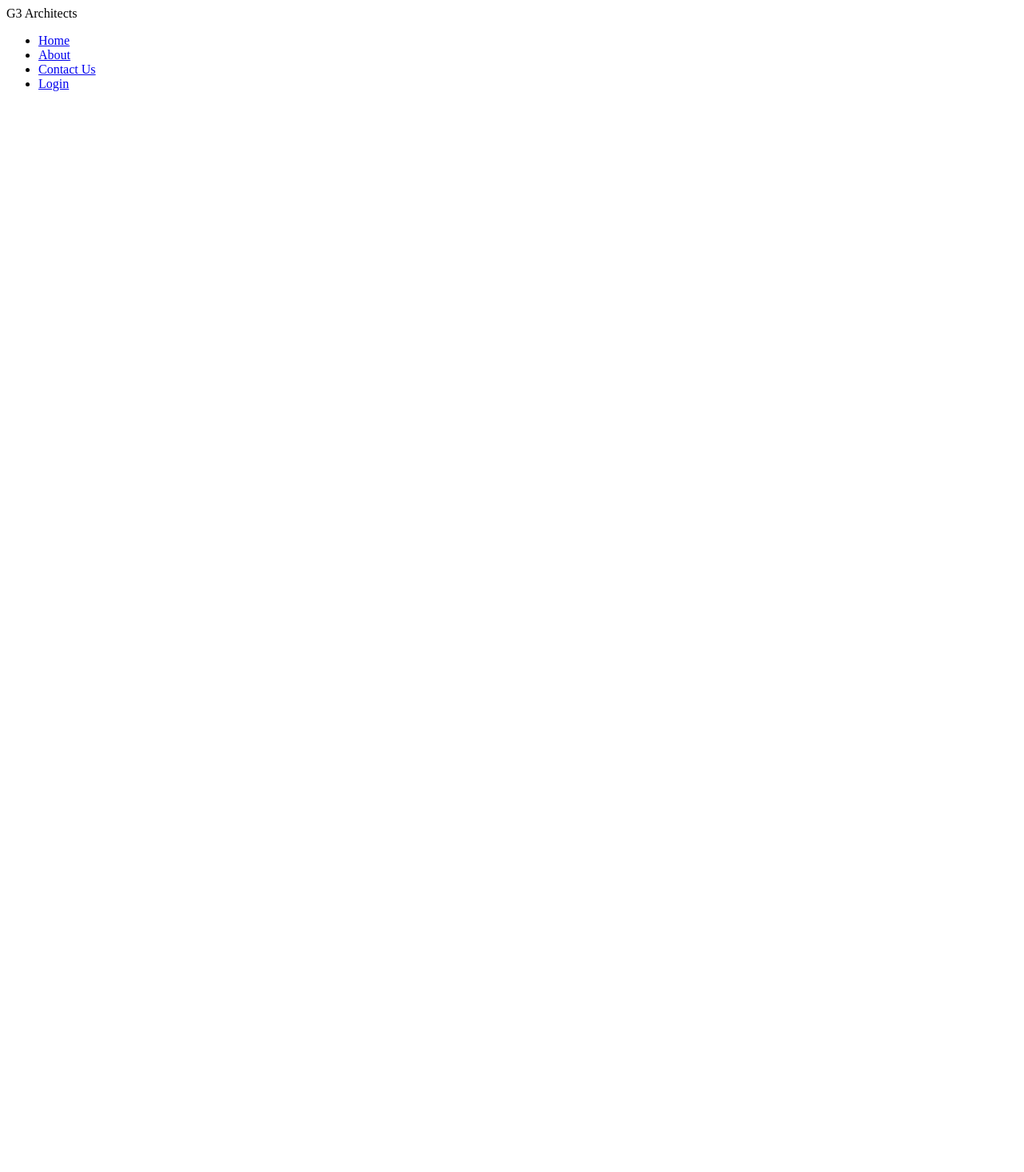
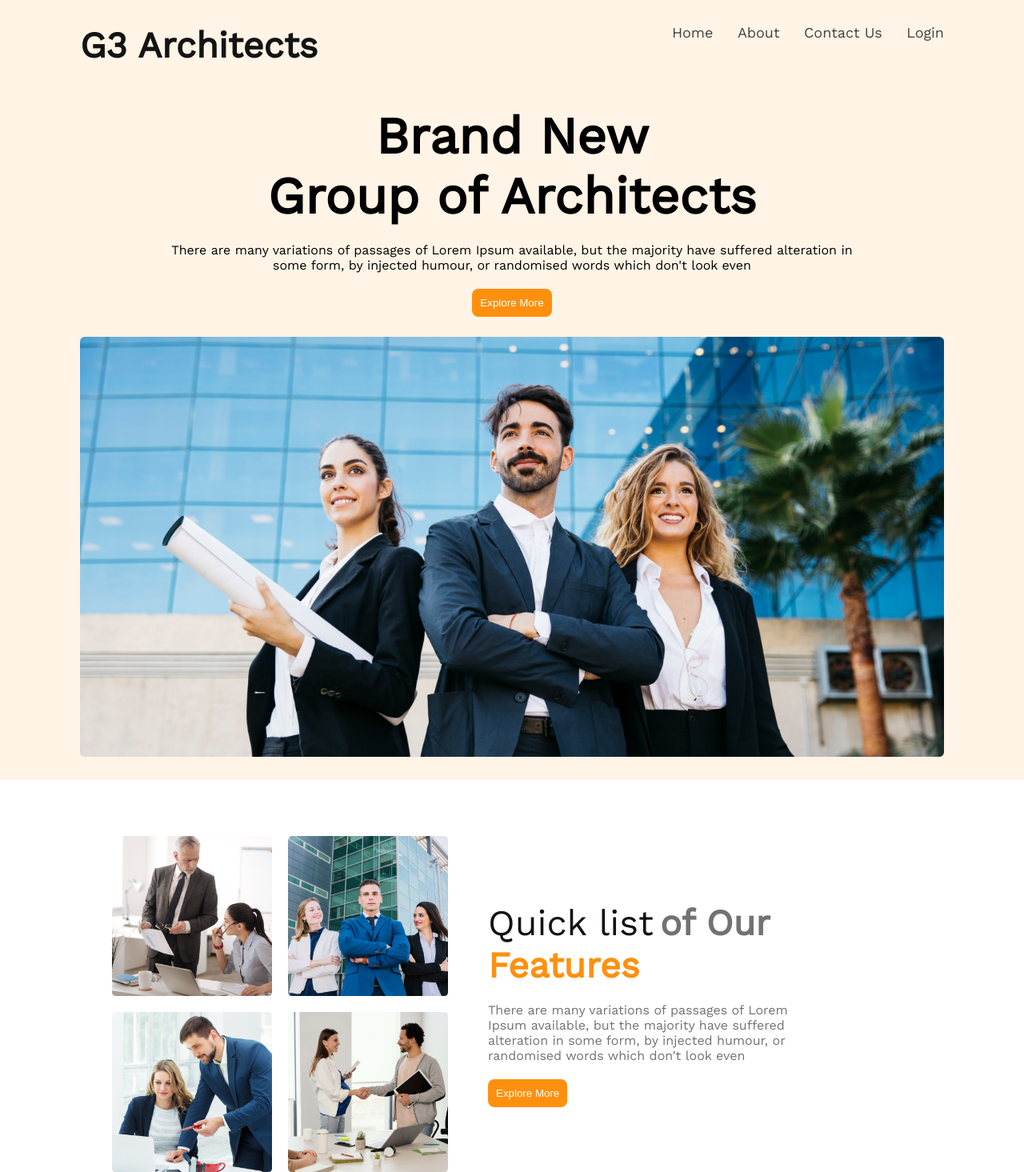
Before and after one commit to mahdimortuza/assignment_2, a plain HTML site: page index.html in a window 1280 px wide. Shown: the whole page at 80% size. Before the commit the page ends 800 px from the top, so only its background shows below. Drawn offline with nearby package versions, Linux system fonts and the light colour scheme.

Commit message:
header and feature section added

```diff
--- a/index.html
+++ b/index.html
@@ -5,13 +5,15 @@
     <meta http-equiv="X-UA-Compatible" content="IE=edge">
     <meta name="viewport" content="width=device-width, initial-scale=1.0">
     <title>Second Assignment</title>
+    <link rel="stylesheet" href="/stylesheet/style.css">
 </head>
 <body>
-
+<!-- Header section starts here -->
     <header>
+        <div class="header-section">
         <nav>
             <div class="nav-brand">
-                <div class="logo">G3 Architects</div>
+                <h2 class="logo">G3 Architects</h2>
             </div>
             <div class="nav-menu">
                 <ul class="menu">
@@ -23,7 +25,39 @@
             </div>
         </nav>
 
+
+    <div class="header-content">
+        <h1>Brand New <br> Group of Architects </h1>
+
+    <p class="header-des">There are many variations of passages of Lorem Ipsum available, but the majority have suffered alteration in <br> some form, by injected humour, or randomised words which don't look even</p>
+        <button class="explore-btn">Explore More</button>
+        <img class="header-banner" src="./images/banner.png" alt="Header banner img">
+    </div>
+</div>
     </header>
 
+    <!-- Main section starts here -->
+    <main>
+
+        <!-- Feature section starts here -->
+        <section class="feature-section">
+            <div class="feature-img">
+                <img src="./images/team1.png" alt="" class="team">
+                <img src="./images/team2.png" alt="" class="team">
+                <img src="./images/team3.png" alt="" class="team">
+                <img src="./images/team4.png" alt="" class="team">
+            </div>
+            <div class="feature-des">
+                <h1 class="feature-head"><span> Quick list</span> <span>of Our</span> <span>Features</span></h1>
+                <p class="feature-p">There are many variations of passages of Lorem Ipsum available, but the majority have suffered alteration in some form, by injected humour, or randomised words which don't look even</p>
+                <button class="explore-btn">Explore More</button>
+            </div>
+        </section>
+
+        <!-- Experience section starts here -->
+        <section class="experience-section">
+
+        </section>
+    </main>
 </body>
 </html>
--- /dev/null
+++ b/stylesheet/style.css
@@ -0,0 +1,133 @@
+@import url('https://fonts.googleapis.com/css2?family=Work+Sans:&display=swap');
+
+*{
+    margin: 0;
+    padding: 0;
+    box-sizing: border-box;
+}
+
+:root{
+    --primary-color: #FF900E;
+}
+
+body{
+    font-family: 'Work Sans', sans-serif;
+}
+
+header{
+    background: rgba(255, 144, 14, 0.1);
+    padding-top: 30px;
+}
+
+.header-section{
+    padding: 0 100px;
+}
+
+nav{
+    display: flex;
+    justify-content: space-between;
+}
+
+.logo{
+    color: #131313;
+    font-weight: 700;
+font-size: 45px;
+line-height: 53px;
+}
+
+.menu{
+    list-style-type: none;
+}
+
+.menu li{
+    display: inline-block;
+}
+
+.menu li a{
+    text-decoration: none;
+    font-weight: 500;
+    font-size: 18px;
+    color: #424242;
+    margin-left: 25px;
+}
+
+.header-content{
+    margin-top: 50px;
+    text-align: center;
+}
+
+.header-content h1{
+    font-weight: 700;
+    font-size: 64px;
+    Line-height: 75.07px
+}
+
+.header-des{
+    margin: 20px 0;
+    font-weight: 400;
+}
+
+.explore-btn{
+    background-color: var(--primary-color);
+    border-radius: 8px;
+    padding: 10px;
+    color: #fff;
+    border:none;
+}
+
+.header-banner{
+    margin: 25px 0;
+    width: 100%;
+}
+
+/* Feature section starts header */
+
+.feature-section{
+    display: flex;
+    justify-content: space-between;
+    gap: 50px;
+    padding: 0 140px;
+    margin-top: 70px;
+}
+
+.feature-img{
+    display: grid;
+    grid-template-columns: repeat(2, 1fr);
+    gap: 20px;
+}
+
+.team{
+    width: 200px;
+    height: auto;
+}
+
+.feature-des{
+    margin: auto;
+}
+
+.feature-head span:nth-child(1){
+    color: #131313;
+    font-size: 45px;
+    font-weight: 500;
+}
+
+.feature-head span:nth-child(2){
+    color: #727272;
+    font-weight: 700;
+    font-size: 45px;
+}
+
+.feature-head span:nth-child(3){
+    color: var(--primary-color);
+    font-weight: 700;
+    font-size: 45px;
+}
+
+.feature-p{
+    color: #727272;
+    font-weight: 400;
+    margin: 20px 0;
+    width: 80%;
+}
+
+/* Experience section starts here */
```
